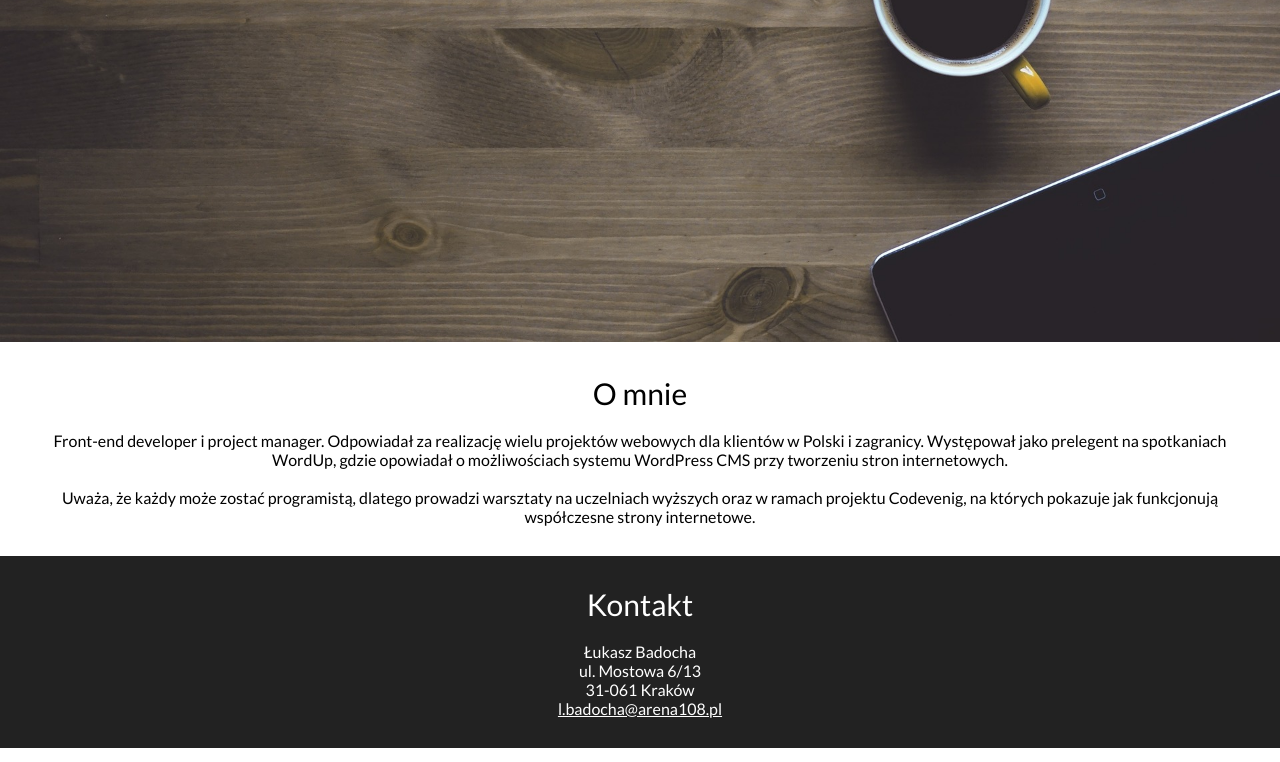
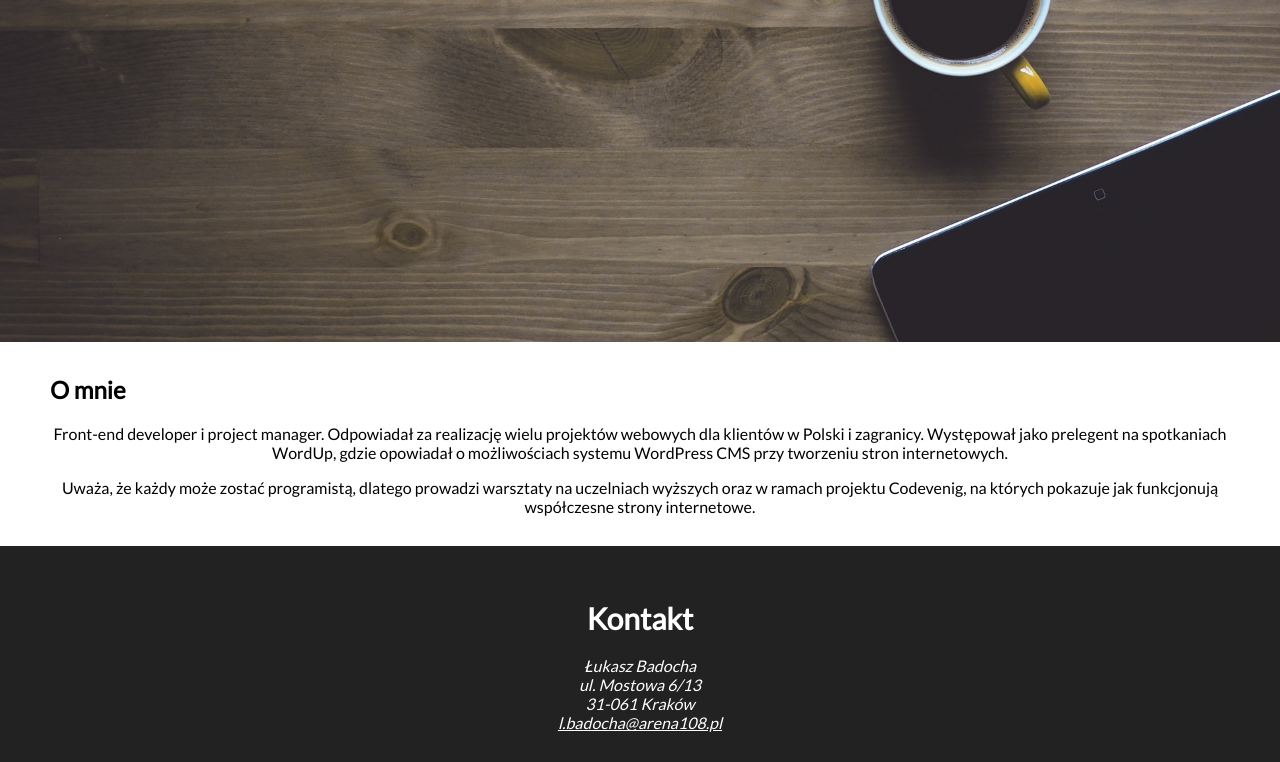
Before and after one commit to rgavlo/projekt-semantyka.html, a plain HTML site: page index.html in a window 1280 px wide. Shown: the part 578-1340 px from the top of the page. Drawn offline with Linux system fonts and the light colour scheme.

Commit message:
poprawa sekcji i stopki-koniec projektu

```diff
--- a/index.html
+++ b/index.html
@@ -29,25 +29,27 @@
     <h1 id="main-header-text">Moja własna strona</h1>
 </header>
 <!-- Nagłówek - Stop-->
-  <div id="about">
-    <div id="about-header">O mnie</div>
-    <div class="about-content">Front-end developer i project manager. Odpowiadał za realizację wielu projektów webowych dla klientów w Polski i zagranicy. Występował jako prelegent na spotkaniach WordUp, gdzie opowiadał o możliwościach systemu WordPress CMS przy tworzeniu stron internetowych.</div>
-    <br />
 
-    <div class="about-content"> Uważa, że każdy może zostać programistą, dlatego prowadzi warsztaty na uczelniach wyższych oraz w ramach projektu Codevenig, na których pokazuje jak funkcjonują współczesne strony internetowe.</div>
+<!--Sekcja o mnie - Start -->
+<section id="about">
+    <h2 class="about-header">O mnie</h2>
+    <p class="about-content">Front-end developer i project manager. Odpowiadał za realizację wielu projektów webowych dla klientów w Polski i zagranicy. Występował jako prelegent na spotkaniach WordUp, gdzie opowiadał o możliwościach systemu WordPress CMS przy tworzeniu stron internetowych.</p>
+    <p class="about-content">Uważa, że każdy może zostać programistą, dlatego prowadzi warsztaty na uczelniach wyższych oraz w ramach projektu Codevenig, na których pokazuje jak funkcjonują współczesne strony internetowe.</p>
+</section>
+<!--Sekcja o mnie - Stop -->
 
-  </div>
-
-
-  <div id="contact">
-    <div id="contact-header">Kontakt</div>
-    <div id="contact-content">
-      Łukasz Badocha<br />
+<!-- Stopka stron - Start-->
+<footer id="contact">
+    <h2 id="contact-header">Kontakt</h2>
+    <address id="contact-content">
+     Łukasz Badocha<br />
       ul. Mostowa 6/13<br />
       31-061 Kraków<br />
-      <a href="mailto:l.badocha@arena108.pl">l.badocha@arena108.pl</a>
-    </div>
-  </div>
+    <a href="mailto:l.badocha@arena108.pl">l.badocha@arena108.pl</a>
+    </address>
+</footer>
+
+<!--Stopka stron - Stop-->
 
 </body>
 
```
